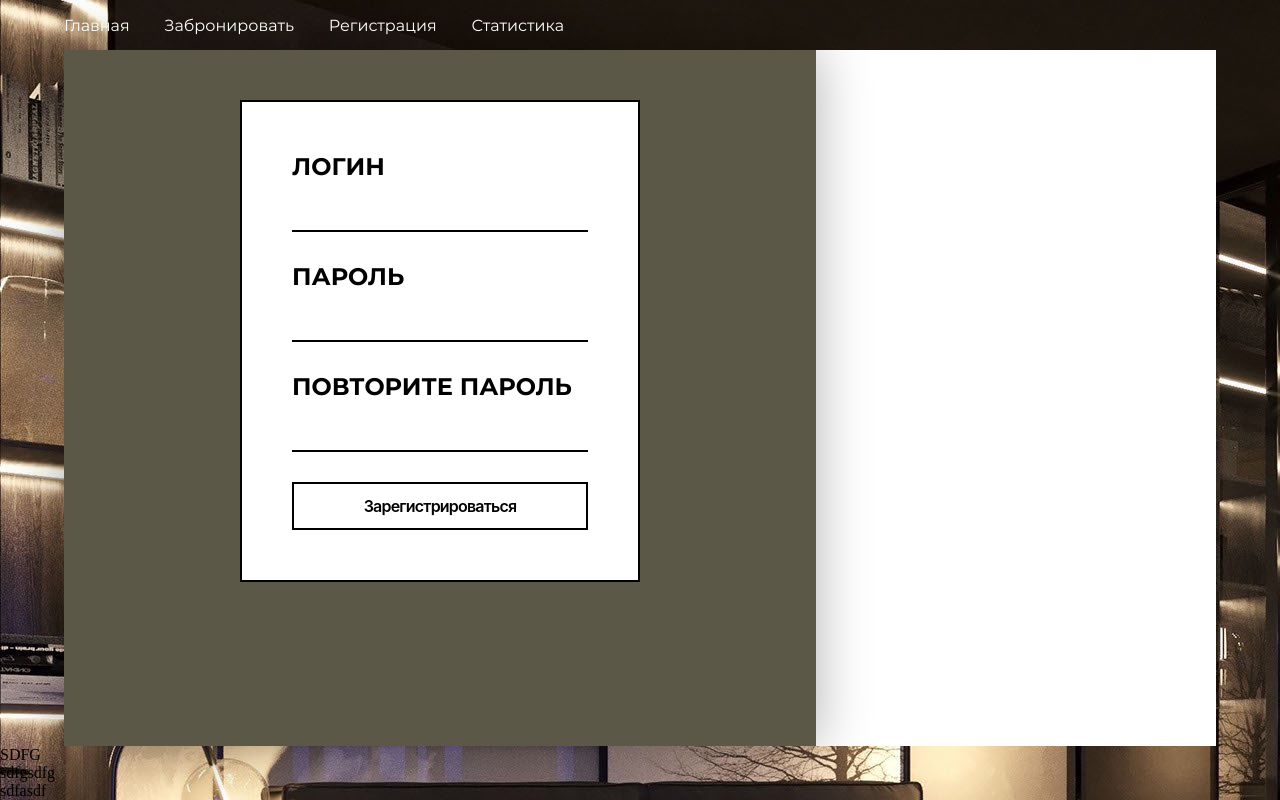
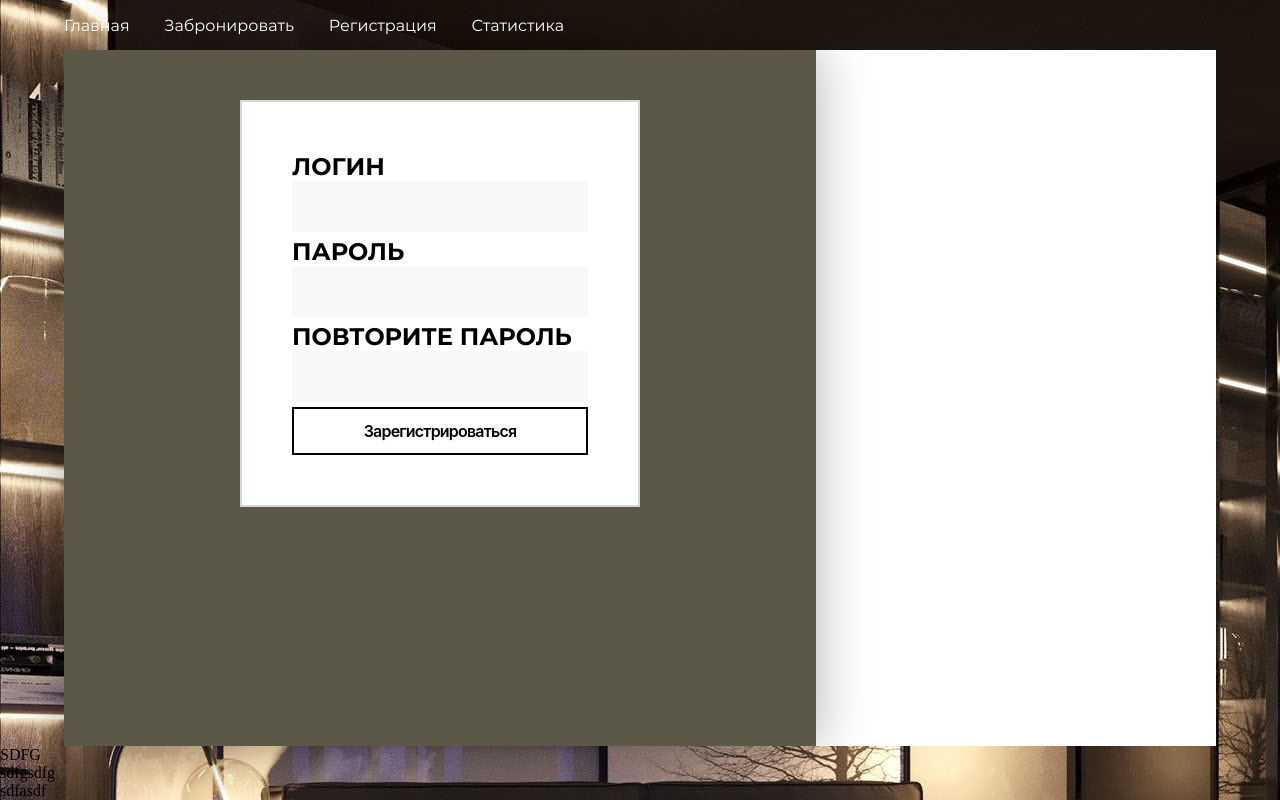
Before and after one commit to emberati/hotel, a Flask app: page / in a window 1280 px wide. Run offline with Flask 3, Linux system fonts and the light colour scheme.

Commit message:
Написаны настраиваемые стили для выделения полей ввода

```diff
--- a/app/static/styles/base.css
+++ b/app/static/styles/base.css
@@ -75,6 +75,11 @@ nav#top-menu {
     justify-content: space-between;
 }
 
+.menu-item-wrapper.underline-container:hover > .underline::after {
+    width: 100%;
+    background-color: var(--white);
+}
+
 .content {
     width: 90%;
     margin-left: auto;
--- a/app/static/styles/colors.css
+++ b/app/static/styles/colors.css
@@ -2,4 +2,9 @@
     --deep-black: #000000;
     --gold-yellow: #FFBA33;
     --white: #FFFFFF;
+
+    --accent-foreground: #D0D7DE;
+    --accent-background: #000000;
+    --layout-foreground: #FFFFFF;
+    --layout-background: #F6F8FA;
 }
--- a/app/static/styles/lib.css
+++ b/app/static/styles/lib.css
@@ -7,12 +7,31 @@
     width: 100%;
 
     font-size: 24px;
-    border-bottom: 2px solid var(--deep-black);
-    transition: .3s ease-in-out;
+    border: 1px solid transparent;
+    background-color: var(--layout-background);
+    transition: border-color .3s ease-in-out;
+}
+
+.string-input:hover {
+    border-color: var(--accent-foreground);
 }
 
 .string-input:focus {
     border-color: var(--gold-yellow);
+    transition: border-color .3s ease-in-out;
+}
+/*
+.str-input-wrapper > .string-input:hover + .underline {
+    background-color: var(--accent-foreground);
+    transition: background-color: .3s ease-in-out;
+}
+*/
+
+.str-input-wrapper > .string-input:focus + .underline::after {
+    width: 100%;
+    margin-left: auto;
+    margin-right: auto;
+    background-color: var(--gold-yellow);
 }
 
 .float-box {
@@ -22,7 +41,7 @@
     padding: 50px;
     width: 400px;
     background: var(--white);
-    border: 2px solid var(--deep-black);
+    border: 2px solid var(--accent-foreground);
 }
 
 .float-box input:last-child {
@@ -37,16 +56,29 @@ input[type="submit"] {
     width: 100%;
 }
 
+/*        UNDERLINE        */
+
+/* Отвечает за границы подчеркивания (и как следствие цвета подчёркивания),
+ * всегда равен полной ширине родительского элемента
+ */
 .underline {
-    display: block;
-    height: 2px;
+    height: 5px;
     width: 100%;
     background-color: transparent;
     transition: background-color .3s ease-in-out;
 }
 
-.underline-container:hover .underline {
-    background-color: var(--white);
+/* Отвечает за содержимое подчёркивания (и как следствие ширины подчёркивания,
+ * относительно границ родительской обёртки подчёркивания).
+ * Ширина меняется динамически.
+ */
+.underline::after {
+    content: "";
+    display: block;
+    height: 100%;
+    width: 0%;
+    background-color: transparent;
+    transition: width .3s ease-in-out;
 }
 
 /*    VERTICAL ALIGN    */
--- a/app/templates/base.html
+++ b/app/templates/base.html
@@ -9,25 +9,25 @@
         <div class="hg-page-outer">
             <header class="content">
                 <nav id="top-menu">
-                    <div class="vertical-align-wrapper underline-container">
+                    <div class="vertical-align-wrapper underline-container menu-item-wrapper">
                         <a href="" class="page-link vertical-align-outer">
                             <span class="vertical-align-inner">Главная</span>
                         </a>
                         <div class="underline"></div>
                     </div>
-                    <div class="vertical-align-wrapper underline-container">
+                    <div class="vertical-align-wrapper underline-container menu-item-wrapper">
                         <a href="" class="page-link vertical-align-outer">
                             <span class="vertical-align-inner">Забронировать</span>
                         </a>
                         <div class="underline"></div>
                     </div>
-                    <div class="vertical-align-wrapper underline-container">
+                    <div class="vertical-align-wrapper underline-container menu-item-wrapper">
                         <a href="" class="page-link vertical-align-outer">
                             <span class="vertical-align-inner">Регистрация</span>
                         </a>
                         <div class="underline"></div>
                     </div>
-                    <div class="vertical-align-wrapper underline-container">
+                    <div class="vertical-align-wrapper underline-container menu-item-wrapper">
                         <a href="" class="page-link vertical-align-outer">
                             <span class="vertical-align-inner">Статистика</span>
                         </a>
--- a/app/templates/index.html
+++ b/app/templates/index.html
@@ -8,12 +8,20 @@
 <form class="float-box" action="" method="POST">
     {{ form.csrf_token() }}
     {{ form.user.username.label }}
-    {{ form.user.username(class="string-input") }}
+    <div class="str-input-wrapper underline-container">
+        {{ form.user.username(class="string-input underline-container") }}
+        <div class="underline"></div>
+    </div>
     {{ form.user.password.label }}
-    {{ form.user.password(class="string-input") }}
+    <div class="str-input-wrapper underline-container">
+        {{ form.user.password(class="string-input") }}
+        <div class="underline"></div>
+    </div>
     {{ form.user.repeat_password.label }}
-    {{ form.user.repeat_password(class="string-input") }}
-
+    <div class="str-input-wrapper underline-container">
+        {{ form.user.repeat_password(class="string-input") }}
+        <div class="underline"></div>
+    </div>
     {{ form.btn_register(class="btn-submit") }}
 </form>
 {% endblock %}
```
